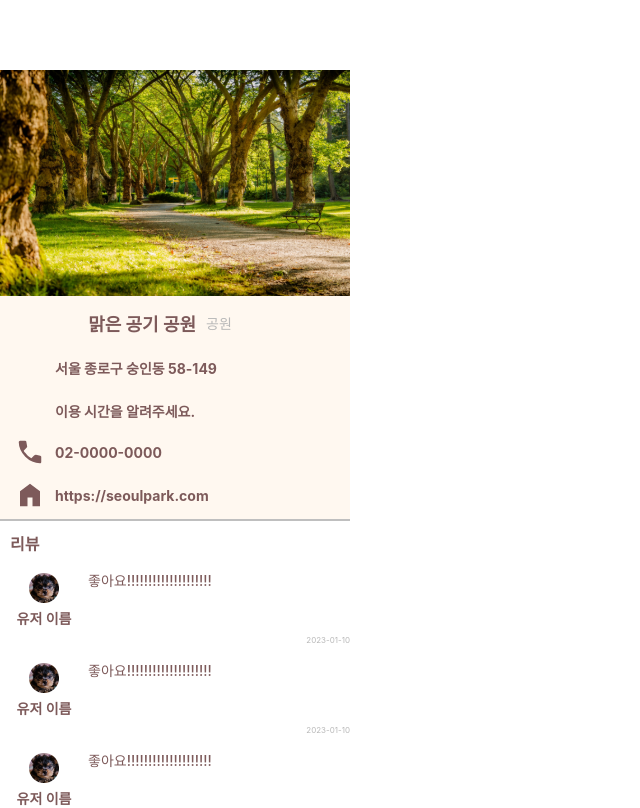
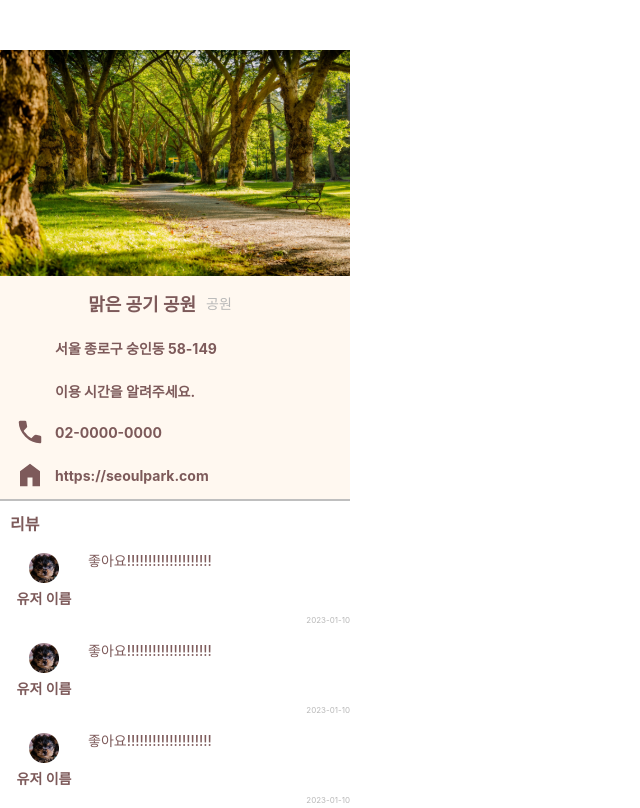
Before and after one commit to codestates-seb/PAWPAW, a React (Create React App) app in the folder client/: page /modal in a window 1280 px wide. Shown: the top 808 px of the page, without its empty margins (0-640 px from the left). Built offline with nearby package versions, Linux system fonts and the light colour scheme; some icons are missing.

Commit message:
[FE] feat: 모달 띠우기

```diff
--- a/client/package.json
+++ b/client/package.json
@@ -14,6 +14,7 @@
     "react": "^18.2.0",
     "react-dom": "^18.2.0",
     "react-kakao-maps-sdk": "^1.1.5",
+    "react-router-dom": "^6.6.2",
     "react-scripts": "5.0.1",
     "styled-components": "^5.3.6",
     "typescript": "^4.9.4",
--- a/client/src/Components/Modal.tsx
+++ b/client/src/Components/Modal.tsx
@@ -110,7 +110,7 @@ const Container = styled.div`
   height: 955px;
   position: relative;
   z-index: 100;
-  top: 70px;
+  top: 50px;
 `;
 const ModalInfoDiv = styled.div`
   width: 100%;
@@ -163,6 +163,7 @@ const ModalInfoContent = styled.div`
 `;
 const ModalReviewBox = styled.div`
   height: auto;
+  background-color: white;
 `;
 const ModalReview = styled.div`
   width: 100%;
--- a/client/src/Map/Marker.tsx
+++ b/client/src/Map/Marker.tsx
@@ -11,6 +11,7 @@ import FoodMarker from './Marker/FoodMarker';
 import PropTypes from 'prop-types';
 import { IProps } from './HomeMap';
 import PoolMarker from './Marker/PoolMarker';
+import Modal from '../Components/Modal';
 
 const { brown, yellow } = color;
 
@@ -53,6 +54,8 @@ const Marker = (detail: IProps['detail']) => {
           <ParkName>{detail.title}</ParkName>
         </MarkContainer>
       </CustomOverlayMap>
+      {click ? <Modal />
+       : ''}
     </Container>
   );
 };
```
Also changed, not shown: 1 other file (tests, documents, lock files or other folders).
